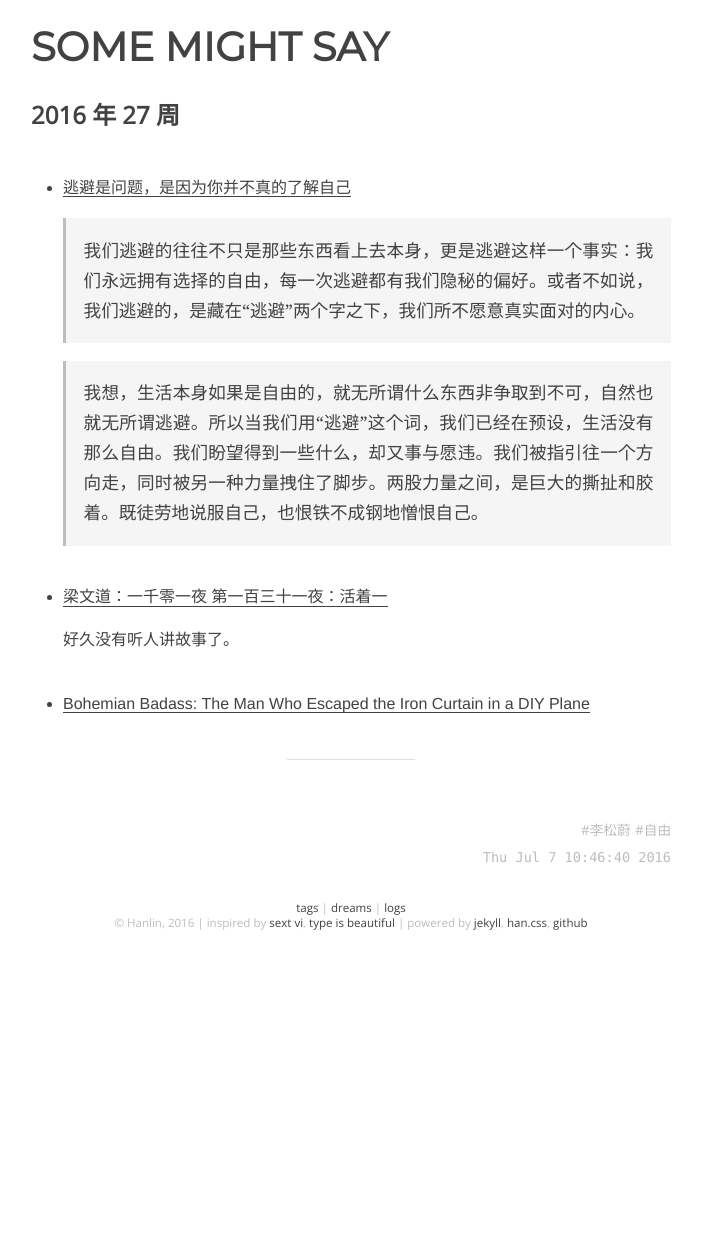
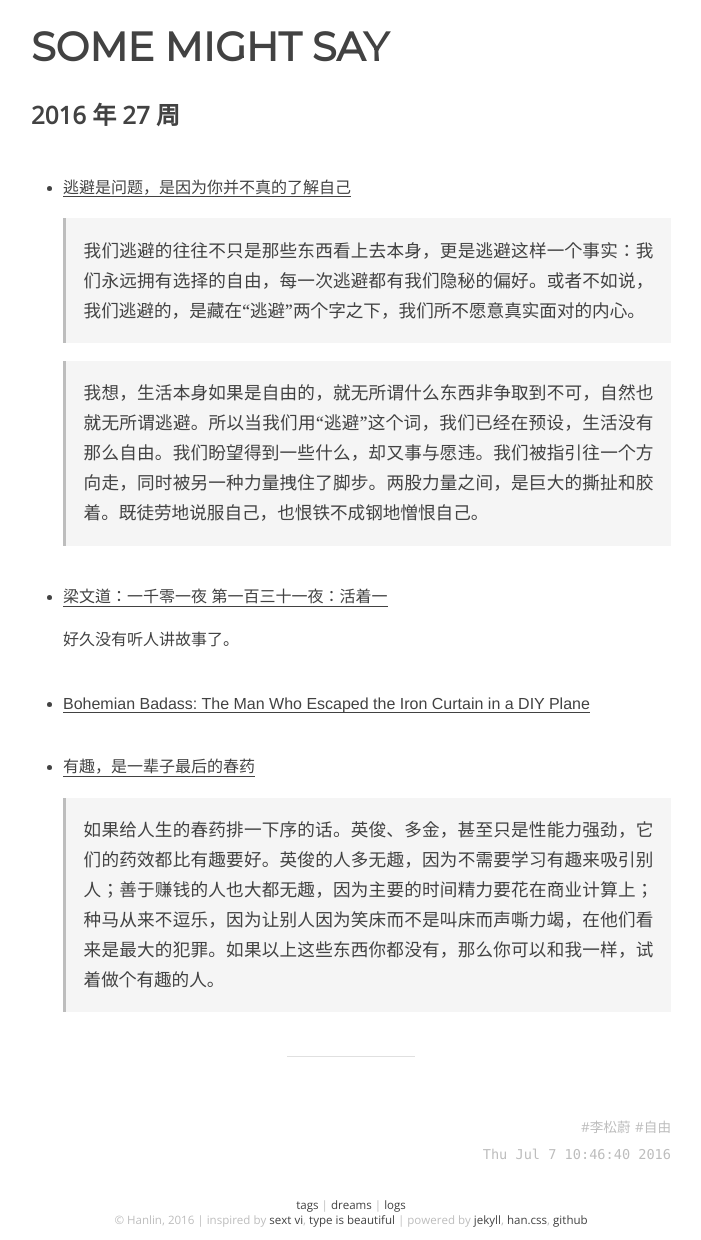
Before and after one commit to onion7878/word, a Jekyll site: the page built from _posts/logs/2016-04-11-27.md, in a window 1280 px wide. Shown: the whole page, without its empty margins (289-990 px from the left). Built offline with Jekyll 4.4.1, drawn with Linux system fonts in a browser that asks for light colours; before the commit the page ends 943 px from its top, so only the background shows below that.

Commit message:
add new item

```diff
--- a/_posts/logs/2016-04-11-27.md
+++ b/_posts/logs/2016-04-11-27.md
@@ -20,4 +20,8 @@ tags: [李松蔚, 自由]
 
 - [Bohemian Badass: The Man Who Escaped the Iron Curtain in a DIY Plane](https://vimeo.com/169747974)
 
+- [有趣，是一辈子最后的春药](http://mp.weixin.qq.com/s?__biz=MjM5MjAzODU2MA%3D%3D&idx=1&mid=2652779865&scene=0&sn=ed46988a513f39a2c275bb515bdeea98)
+
+	> 如果给人生的春药排一下序的话。英俊、多金，甚至只是性能力强劲，它们的药效都比有趣要好。英俊的人多无趣，因为不需要学习有趣来吸引别人；善于赚钱的人也大都无趣，因为主要的时间精力要花在商业计算上；种马从来不逗乐，因为让别人因为笑床而不是叫床而声嘶力竭，在他们看来是最大的犯罪。如果以上这些东西你都没有，那么你可以和我一样，试着做个有趣的人。
+
 ---
```
